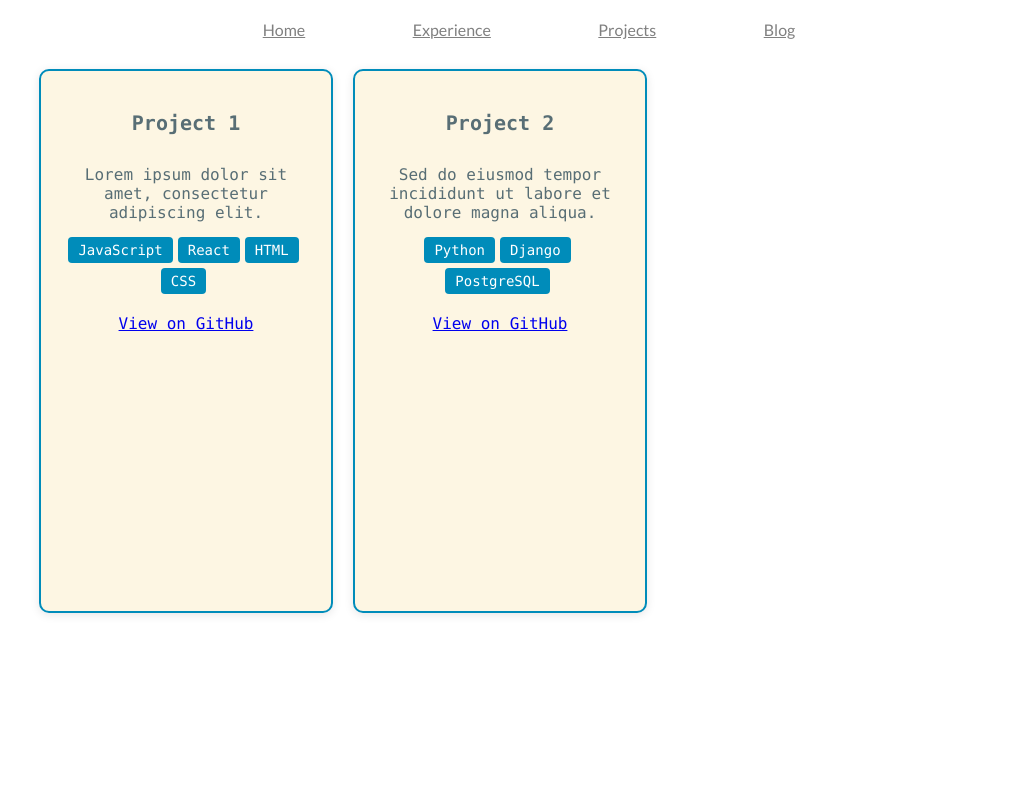
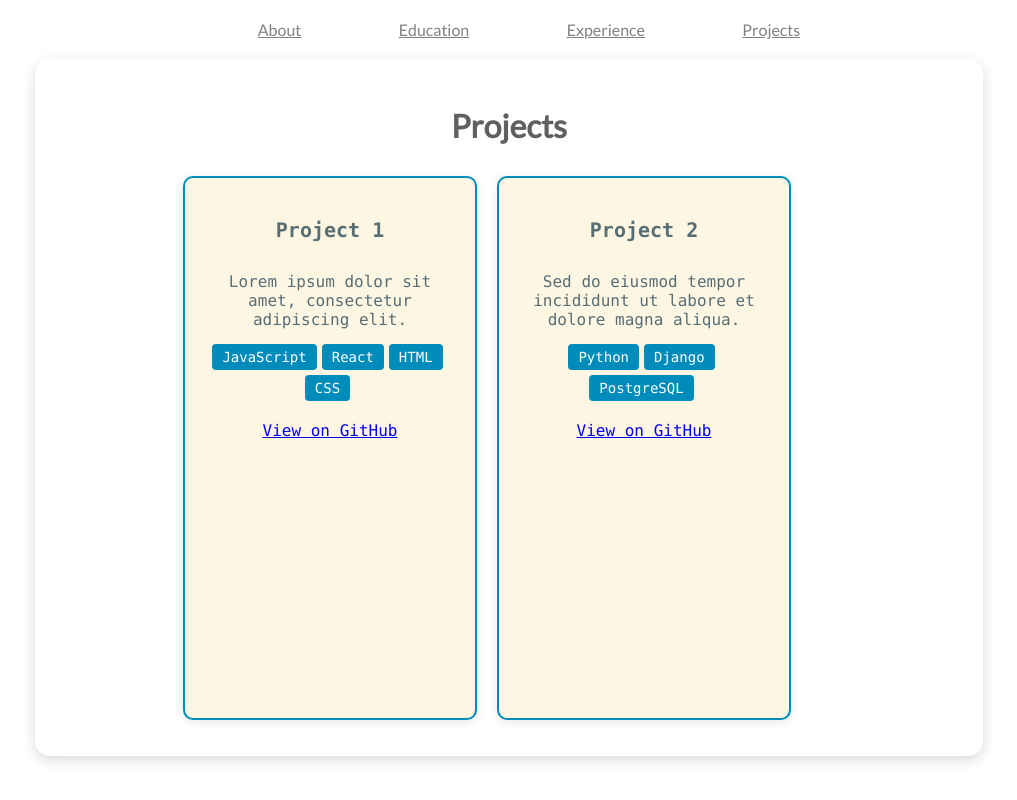
Before and after one commit to BrianChoi12/brianchoi12.github.io, a React (Create React App) app: page /projects in a window 1280 px wide. Shown: the whole page, without its empty margins (131-1148 px from the left). Built offline with nearby package versions, Linux system fonts and the light colour scheme.

Commit message:
fixed formatting for experience and projects

```diff
--- a/src/Base.js
+++ b/src/Base.js
@@ -29,7 +29,12 @@ const Base = ({ common, renderHead, renderBody }) => (
           <ul id="navbar-list" className="list-inline">
             <li>
               <Link className="navbar-ref" to="/home">
-                Home
+                About
+              </Link>
+            </li>
+            <li>
+              <Link className="navbar-ref" to="/blog">
+                Education
               </Link>
             </li>
             <li>
@@ -42,11 +47,7 @@ const Base = ({ common, renderHead, renderBody }) => (
                 Projects
               </Link>
             </li>
-            <li>
-              <Link className="navbar-ref" to="/blog">
-                Blog
-              </Link>
-            </li>
+
           </ul>
         </div>
       </nav>
--- a/src/Experience.js
+++ b/src/Experience.js
@@ -49,6 +49,10 @@ function Experience() {
   }
 
   return (
+    <div className="shadow-container">
+      <div className="top-text">
+        <h1>Experiences</h1>
+      </div>
       <div className={`rectangle-container ${fade ? "fade" : ""}`}>
         <div className="content-wrapper">
           <img
@@ -71,6 +75,7 @@ function Experience() {
           </button>
         </div>
       </div>
+    </div>
   );
 }
 
--- a/src/Project.js
+++ b/src/Project.js
@@ -33,6 +33,10 @@ const Project = () => {
   };
 
   return (
+    <div className="shadow-container">
+      <div className="top-text">
+        <h1>Projects</h1>
+      </div>
       <div className="card-row" onClick={handleOutsideClick}>
         <div className="card-container">
           {cardsData.map((card) => (
@@ -62,6 +66,7 @@ const Project = () => {
           ))}
         </div>
       </div>
+    </div>
   );
 };
 
```
Lines whose indentation alone changed are shown as unchanged.
